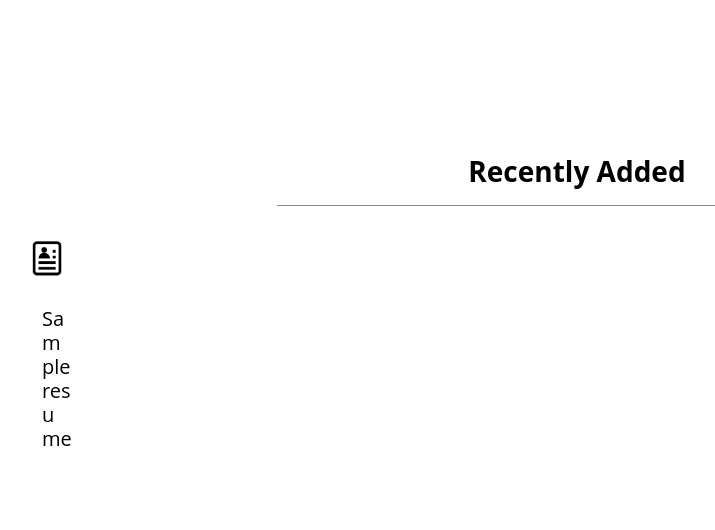
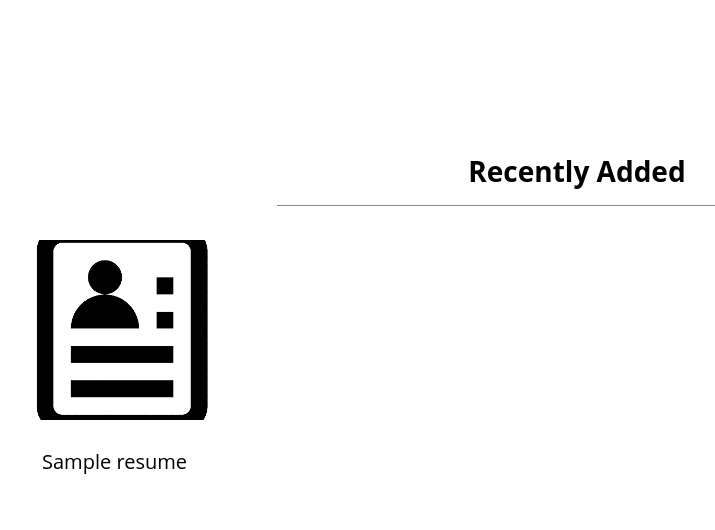
Before and after one commit to Code-Institute-Submissions/Milestone-60, a Flask app: page / in a window 1280 px wide. Shown: the part 443-973 px from the top of the page, without its empty margins (63-778 px from the left). Before the commit the page ends 889 px from the top, so only its background shows below. Run offline with Flask 2, Linux system fonts and the light colour scheme; a database or web service that is not in the repository returns one stand-in record (values such as "Sample title"); some libraries are stand-ins or nearby versions.

Commit message:
icon size change

```diff
--- a/static/css/style.css
+++ b/static/css/style.css
@@ -102,15 +102,13 @@ body {
 
 .card-info {
     color: black;
-    max-width: 100px;
-    max-height: 100px;
-}
+
 
 .card-img {
     padding: 10px;
     border: none;
-    max-height: 60px;
-    max-width: 50px;
+    max-height: 200px;
+    max-width: 200px;
     object-fit: cover;
 }
 
```
